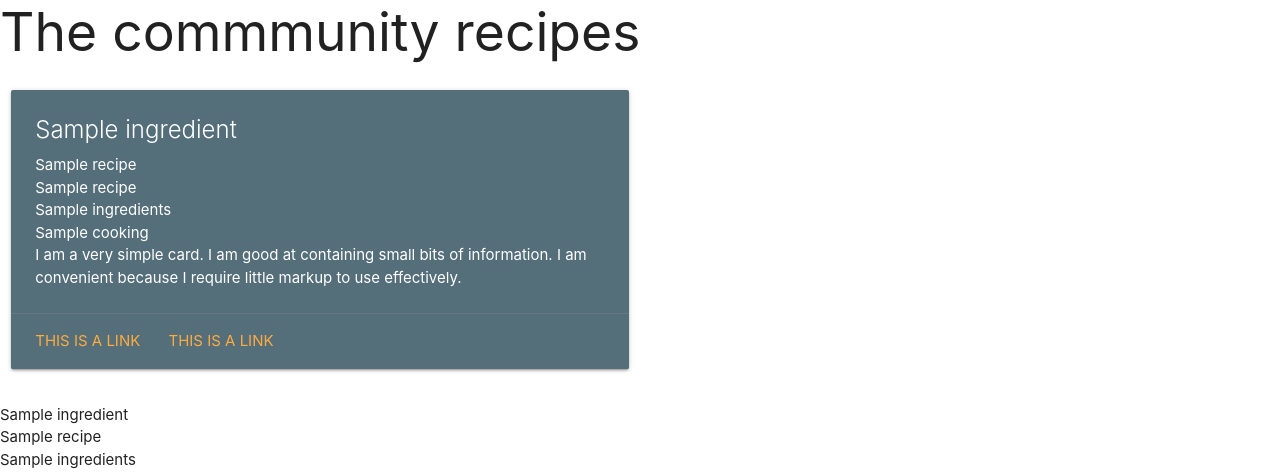
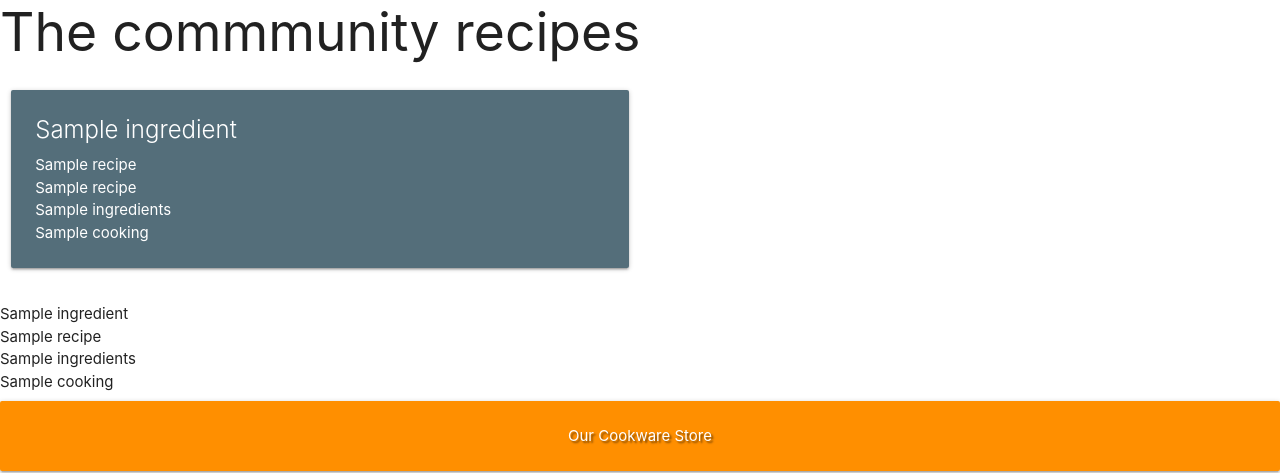
Before and after one commit to gersonvj/My-Recipe, a Flask app: page /get_ingredients in a window 1280 px wide. Shown: the part 97-570 px from the top of the page. Run offline with Flask 2, Linux system fonts and the light colour scheme; a database or web service that is not in the repository returns one stand-in record (values such as "Sample title"); some libraries are stand-ins or nearby versions.

Commit message:
edit wrong message on recipe cards

```diff
--- a/templates/ingredients.html
+++ b/templates/ingredients.html
@@ -13,13 +13,8 @@
             <p>{{ ingredient.recipe }}<br>
             <p>{{ ingredient.ingredients }}</p>
             <p>{{ ingredient.cooking }}</p>
-          <p>I am a very simple card. I am good at containing small bits of information.
-          I am convenient because I require little markup to use effectively.</p>
         </div>
-        <div class="card-action">
-          <a href="#">This is a link</a>
-          <a href="#">This is a link</a>
-        </div>
+
       </div>
     </div>
   </div>
```
